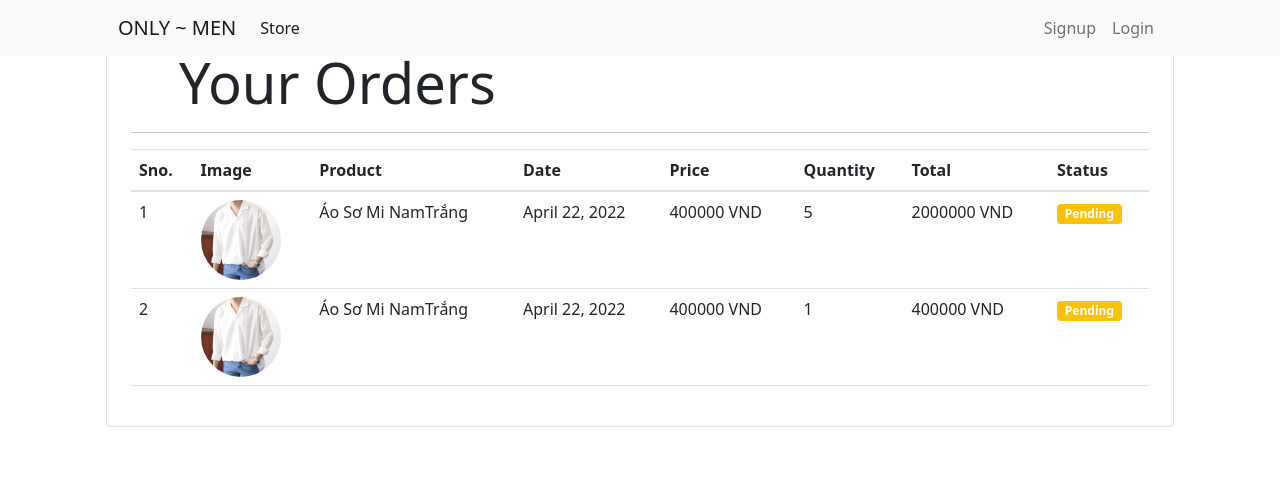
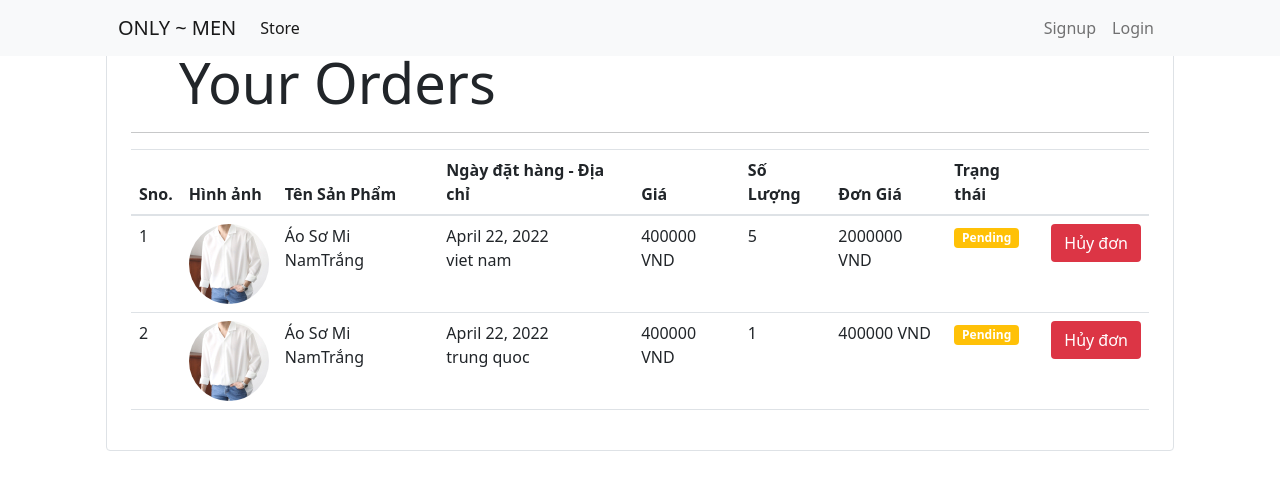
Before and after one commit to mchien2002/C-SHOP, a Django app: template store/templates/orders.html in a window 1280 px wide. Shown: the top 490 px of the page. Run offline with Django 4.2, Linux system fonts and the light colour scheme; the template is opened without the code that fills it: values that come from a table or form of the project are taken from there, others are empty; data comes from the database, SQL or seed files in the repository; both versions use the stored data as it was after the commit; parts of the project's set-up code (start-up, migrations or seed data) failed here and were passed over; some libraries are stand-ins or nearby versions.

Commit message:
fix bug order như thay noi

```diff
--- a/store/models/orders.py
+++ b/store/models/orders.py
@@ -22,3 +22,7 @@ class Order(models.Model):
             .objects\
             .filter(customer=customer_id)\
             .order_by('-date')
+
+    @staticmethod
+    def get_all_orders():
+        return Order.objects.all()
--- a/store/templates/orders.html
+++ b/store/templates/orders.html
@@ -12,13 +12,14 @@
             <thead>
                 <tr>
                     <th>Sno.</th>
-                    <th>Image</th>
-                    <th>Product</th>
-                    <th>Date</th>
-                    <th>Price</th>
-                    <th>Quantity</th>
-                    <th>Total</th>
-                    <th>Status</th>
+                    <th>Hình ảnh</th>
+                    <th>Tên Sản Phẩm</th>
+                    <th>Ngày đặt hàng - Địa chỉ</th>
+                    <th>Giá</th>
+                    <th>Số Lượng</th>
+                    <th>Đơn Giá</th>
+                    <th>Trạng thái</th>
+                    <th></th>
                 </tr>
             </thead>
             <tbody>
@@ -28,7 +29,10 @@
                     <td>{{forloop.counter}}</td>
                     <td><img style="height: 80px;" class="rounded-circle" src="{{order.product.image.url}}" alt=""></td>
                     <td>{{order.product.name}}</td>
-                    <td>{{order.date}}</td>
+                    <td>
+                        {{order.date}}
+                        <br> {{order.address}}
+                    </td>
                     <td>{{order.price|currency}}</td>
                     <td>{{order.quantity}}</td>
                     <td>{{order.quantity|multiply:order.price|currency}}</td>
@@ -37,6 +41,9 @@
                     {% else %}
                     <td><small class="badge badge-warning">Pending</small></td>
                     {% endif %}
+                    <td>
+                        <div class="btn bg-danger text-white">Hủy đơn</div>
+                    </td>
                 </tr>
 
                 {% endfor %}
--- a/store/views/orders.py
+++ b/store/views/orders.py
@@ -10,8 +10,6 @@ from store.middlewares.auth import auth_middleware
 
 
 class OrderView(View):
-
-
     def get(self , request ):
         customer = request.session.get('customer')
         orders = Order.get_orders_by_customer(customer)
```
Also changed, not shown: store/views/checkout.py (+7 -2 lines), README.md, db.sqlite3.
